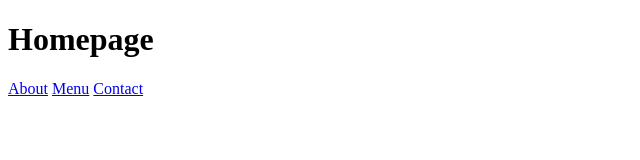
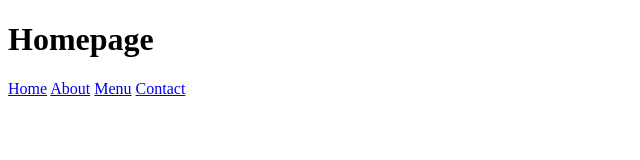
Before and after one commit to knosence/HtmlCssExercise, a plain HTML site: page index.html in a window 1280 px wide. Shown: the full height of the page, 0-640 px from the left. Drawn offline with Linux system fonts and the light colour scheme; files that its build step writes are made by us from their sources.

Commit message:
added home ankor to index

```diff
--- a/index.html
+++ b/index.html
@@ -15,7 +15,7 @@
 <body>
     <h1>Homepage</h1>
 
-    <a href="index.html"></a>
+    <a href="index.html">Home</a>
     <a href="about.html">About</a>
     <a href="menu.html">Menu</a>
     <a href="contact.html">Contact</a>
```
